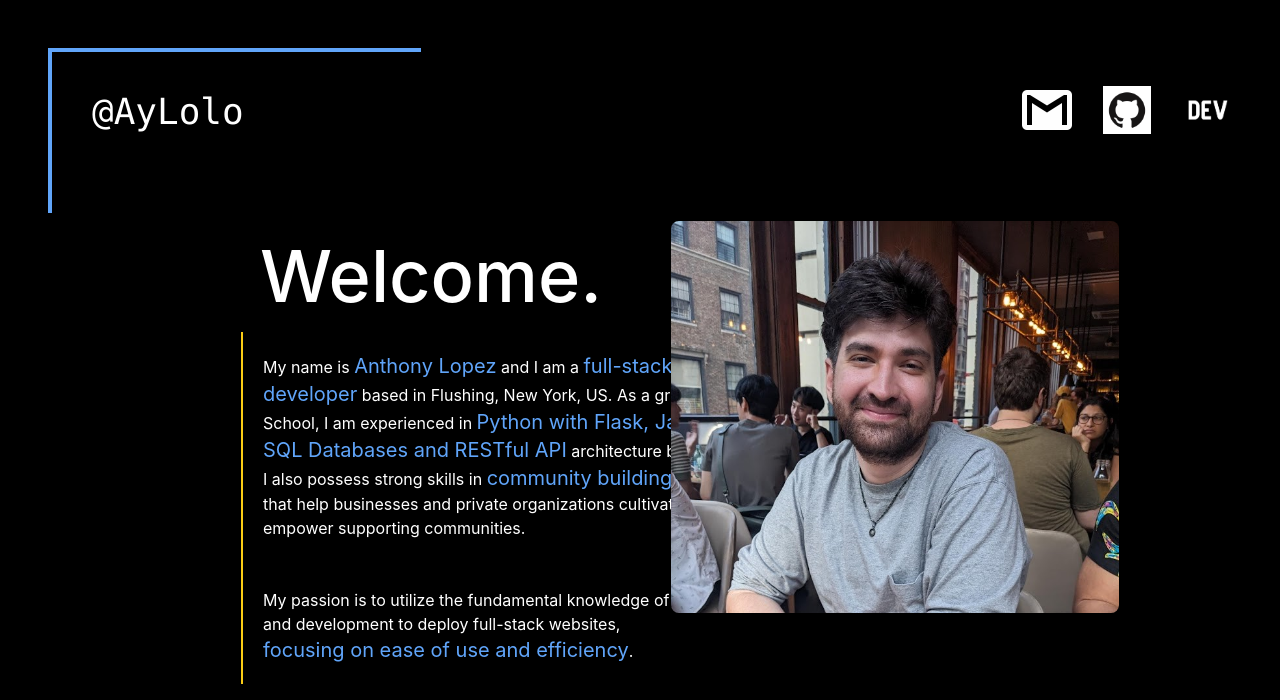
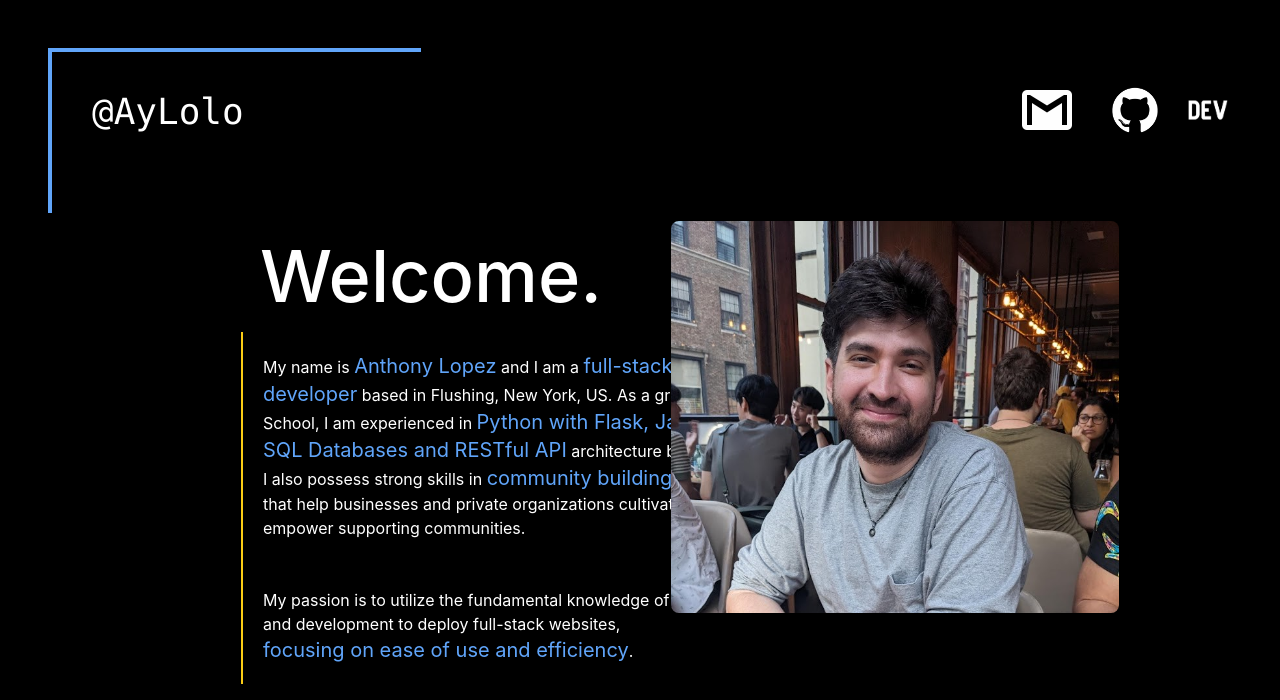
Before and after one commit to AyLoLo/personal-website, a React (Create React App) app: page / in a window 1280 px wide. Shown: the top 700 px of the page. Built offline with nearby package versions, Linux system fonts and the light colour scheme.

Commit message:
Updated Github logo, resized image and margin placement

```diff
--- a/src/App.js
+++ b/src/App.js
@@ -13,7 +13,7 @@ function App() {
         </div>
         <div className='m-20 w-6/12  grid grid-cols-3 grid-rows-1 justify-center items-center'>
           <img className="w-20 m-48 absolute right-px" src={Gmail}/>
-          <img className="w-12 m-32 absolute right-px" src={Github}/>
+          <img className="w-24 m-24 absolute right-px" src={Github}/>
           <img className='w-12 m-12 absolute right-px' src={Dev}/>
         </div>
       </div>
```
Also changed, not shown: src/assets/Github.png.
